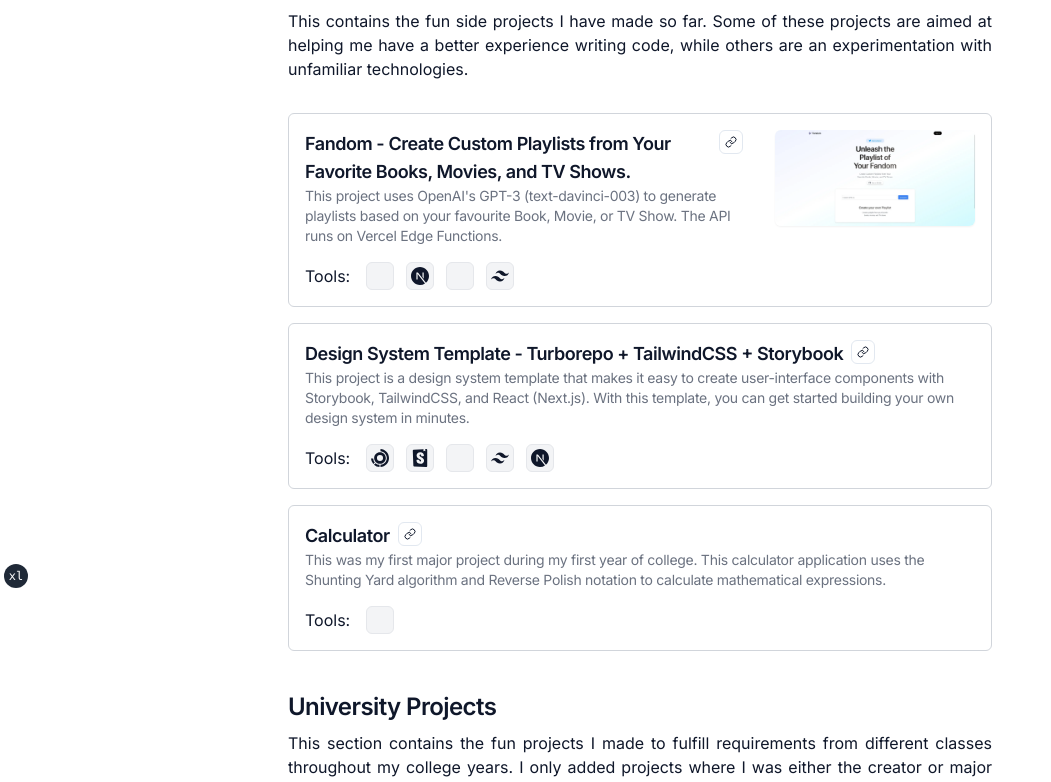
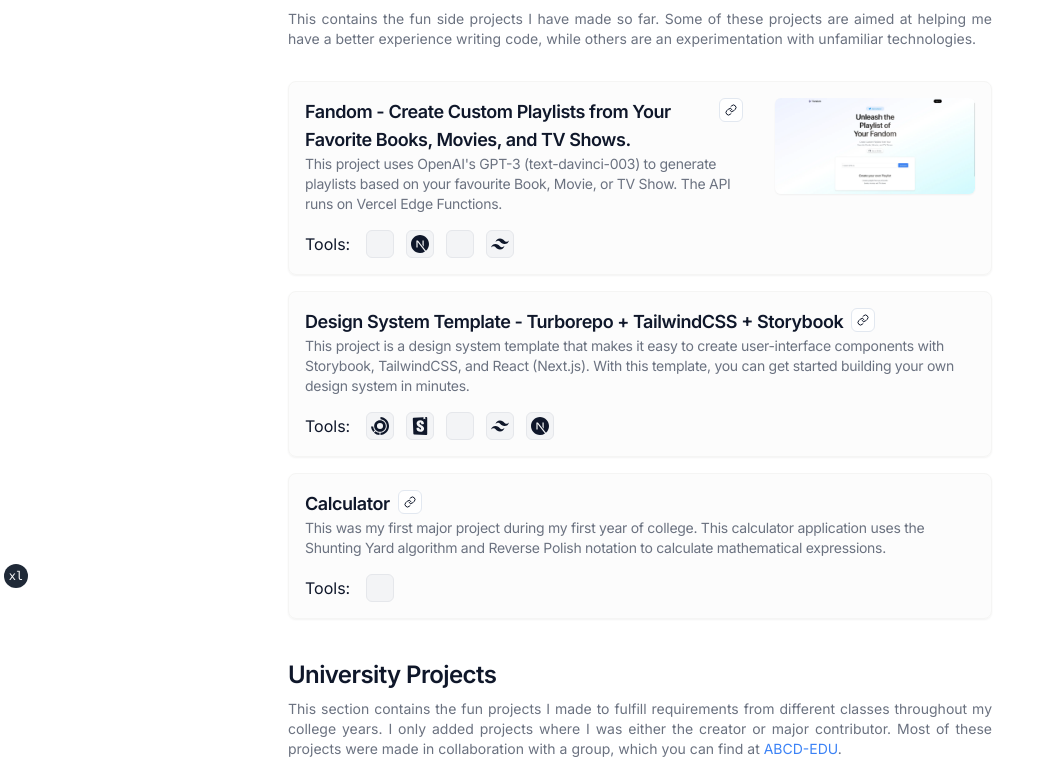
Before and after one commit to arevalolance/dotcom, a Next.js app: page /projects in a window 1280 px wide. Shown: the part 208-990 px from the top of the page, without its empty margins (0-1051 px from the left). Built offline with nearby package versions, Linux system fonts and the light colour scheme; some icons are missing.

Commit message:
refactor: changed stylings on project cards

```diff
--- a/app/projects/page.tsx
+++ b/app/projects/page.tsx
@@ -17,7 +17,7 @@ export default async function Projects() {
           <h3 className="scroll-m-20 text-2xl font-semibold tracking-tight">
             Side Projects
           </h3>
-          <p className="text-justify">
+          <p className="text-justify text-sm text-gray-500">
             This contains the fun side projects I have made so far. Some of
             these projects are aimed at helping me have a better experience
             writing code, while others are an experimentation with unfamiliar
@@ -36,7 +36,7 @@ export default async function Projects() {
           <h3 className="scroll-m-20 text-2xl font-semibold tracking-tight">
             University Projects
           </h3>
-          <p className="text-justify">
+          <p className="text-justify text-sm text-gray-500">
             This section contains the fun projects I made to fulfill
             requirements from different classes throughout my college years. I
             only added projects where I was either the creator or major
--- a/components/project-card.tsx
+++ b/components/project-card.tsx
@@ -70,7 +70,7 @@ export default function ProjectCard({ item }: { item: ProjectCardProps }) {
   return (
     <div
       key={item.name}
-      className="flex flex-col justify-between rounded-md border-[1px] border-gray-300 md:flex-row md:justify-between"
+      className="flex flex-col justify-between rounded-lg border-[1px] border-stone-100 bg-stone-50/50 shadow-sm focus-within:bg-stone-100/60 hover:bg-stone-100/60 md:flex-row md:justify-between"
     >
       <div className="flex justify-end p-2 md:hidden">
         <DropdownLinks links={item.links} />
```
